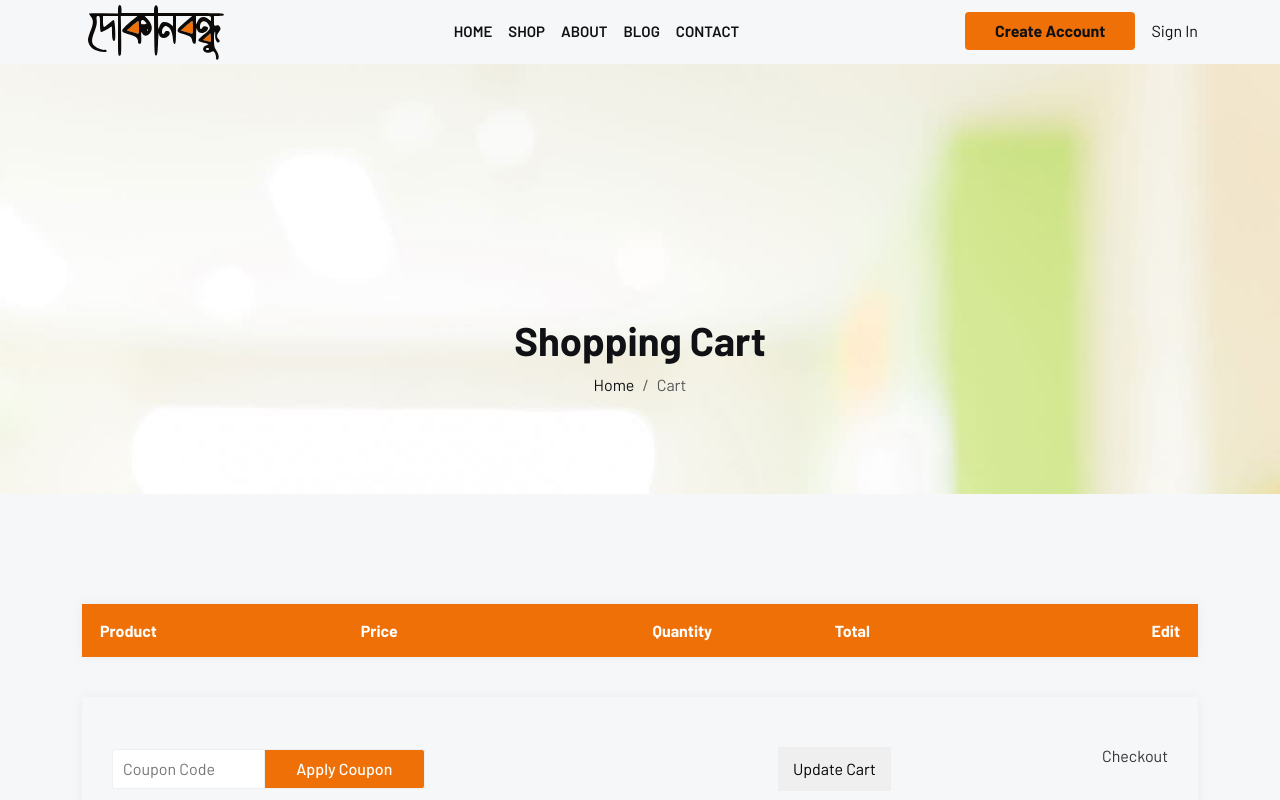
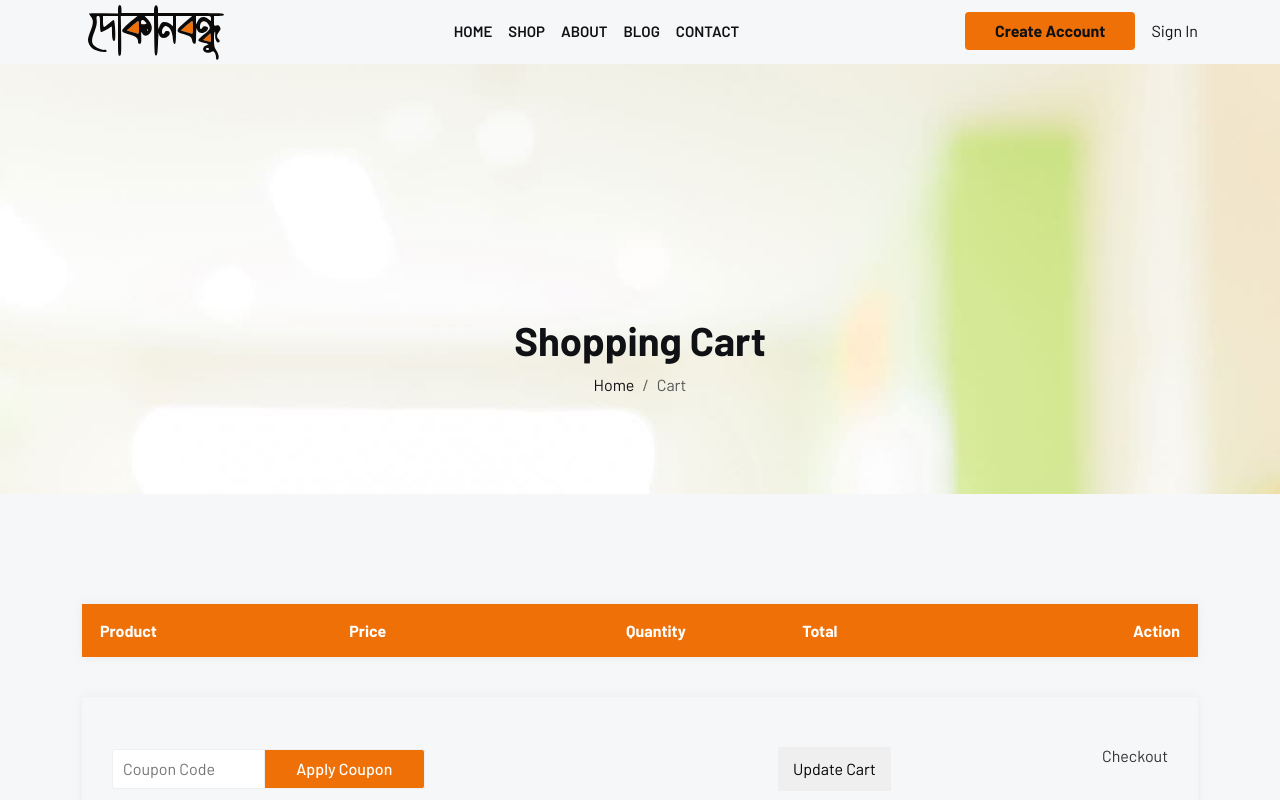
Before and after one commit to it27427/dokanbondhu-ecommerce, a React (Vite) app: page /cart in a window 1280 px wide. Shown: the top 800 px of the page. Built offline with nearby package versions, Linux system fonts and the light colour scheme.

Commit message:
Checkout Component

```diff
--- a/src/components/shop/ProductCard.jsx
+++ b/src/components/shop/ProductCard.jsx
@@ -1,4 +1,3 @@
-import React from 'react';
 import { Link } from 'react-router-dom';
 import Rating from '@/components/home/Rating';
 
--- a/src/pages/Cart.jsx
+++ b/src/pages/Cart.jsx
@@ -72,7 +72,7 @@ const Cart = () => {
                     <th className='cat-price'>Price</th>
                     <th className='cat-quantity'>Quantity</th>
                     <th className='cat-toprice'>Total</th>
-                    <th className='cat-edit'>Edit</th>
+                    <th className='cat-edit'>Action</th>
                   </tr>
                 </thead>
 
@@ -116,7 +116,7 @@ const Cart = () => {
                           </div>
                         </td>
 
-                        <td className='cat-toprice'>${parseInt(calculateTotalPrice(item))}</td>
+                        <td className='cat-toprice'>${calculateTotalPrice(item)}</td>
 
                         <td className='cat-edit'>
                           <button onClick={() => handleRemoveItem(item)} type='button' className='bg-transparent text-warning'>
```
